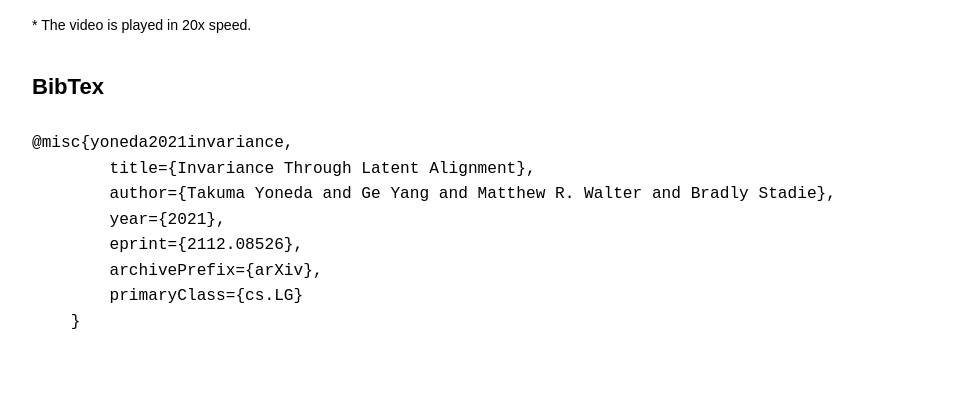
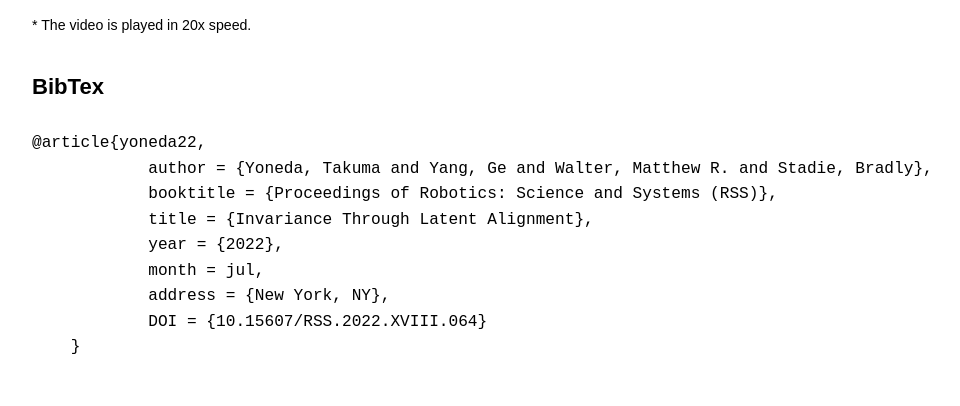
Before and after one commit to invariance-through-latent-alignment/invariance-through-latent-alignment.github.io, a plain HTML site: page index.html in a window 1280 px wide. Shown: the part 5966-6372 px from the top of the page, without its empty margins (148-1108 px from the left). Drawn offline with nearby package versions, Linux system fonts and the light colour scheme.

Commit message:
update bibtex

```diff
--- a/index.html
+++ b/index.html
@@ -48,7 +48,7 @@
 <article>
     <section id="frontmatter">
         <h1>Invariance Through Latent Alignment</h1>
-        <h2 id="authors" style="margin-bottom: 0;"><a href="http://takuma.yoneda.xyz">Takuma Yoneda</a>,<sup>*1</sup> <a href="https://www.episodeyang.com">Ge Yang</a>,<sup>*2, 3</sup>
+        <h2 id="authors" style="margin-bottom: 0;"><a href="https://takuma.yoneda.xyz">Takuma Yoneda</a>,<sup>*1</sup> <a href="https://www.episodeyang.com">Ge Yang</a>,<sup>*2, 3</sup>
             <a href="https://ttic.edu/walter">Matthew Walter</a>,<sup>1</sup> <a href="https://bstadie.github.io">Bradly Stadie</a><sup>1</sup>
         </h2>
         <h3 style="margin-top: 10px; margin-bottom: 5px"><sup>1</sup>TTI-Chicago,&nbsp; <sup>2</sup>MIT CSAIL,&nbsp; <sup>3</sup>IAIFI</h3>
@@ -197,14 +197,16 @@
     </p>
 
     <h2>BibTex</h2>
-    <pre>@misc{yoneda2021invariance,
-        title={Invariance Through Latent Alignment},
-        author={Takuma Yoneda and Ge Yang and Matthew R. Walter and Bradly Stadie},
-        year={2021},
-        eprint={2112.08526},
-        archivePrefix={arXiv},
-        primaryClass={cs.LG}
-    }</pre>
+    <pre>@article{yoneda22,
+            author = {Yoneda, Takuma and Yang, Ge and Walter, Matthew R. and Stadie, Bradly},
+            booktitle = {Proceedings of Robotics: Science and Systems (RSS)},
+            title = {Invariance Through Latent Alignment},
+            year = {2022},
+            month = jul,
+            address = {New York, NY},
+            DOI = {10.15607/RSS.2022.XVIII.064}
+    }
+    </pre>
 
 </article>
 </body>
```
